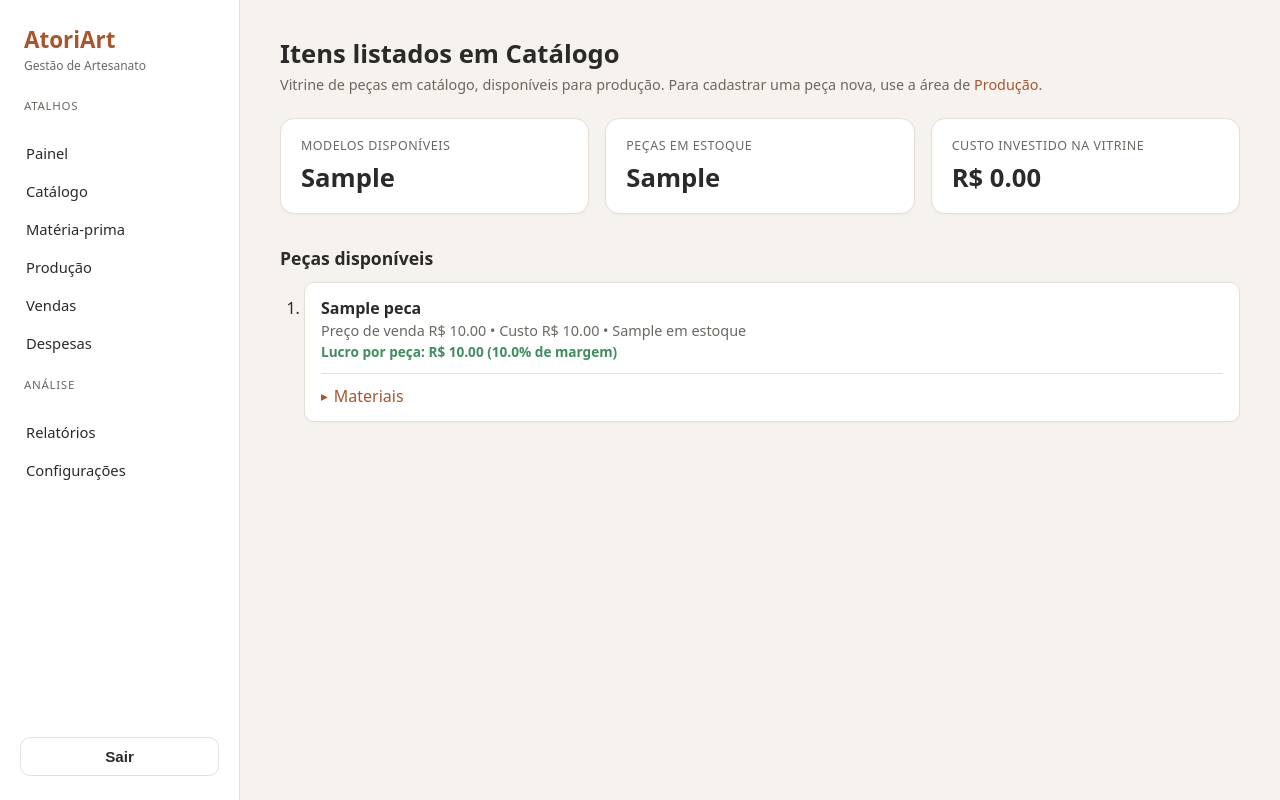
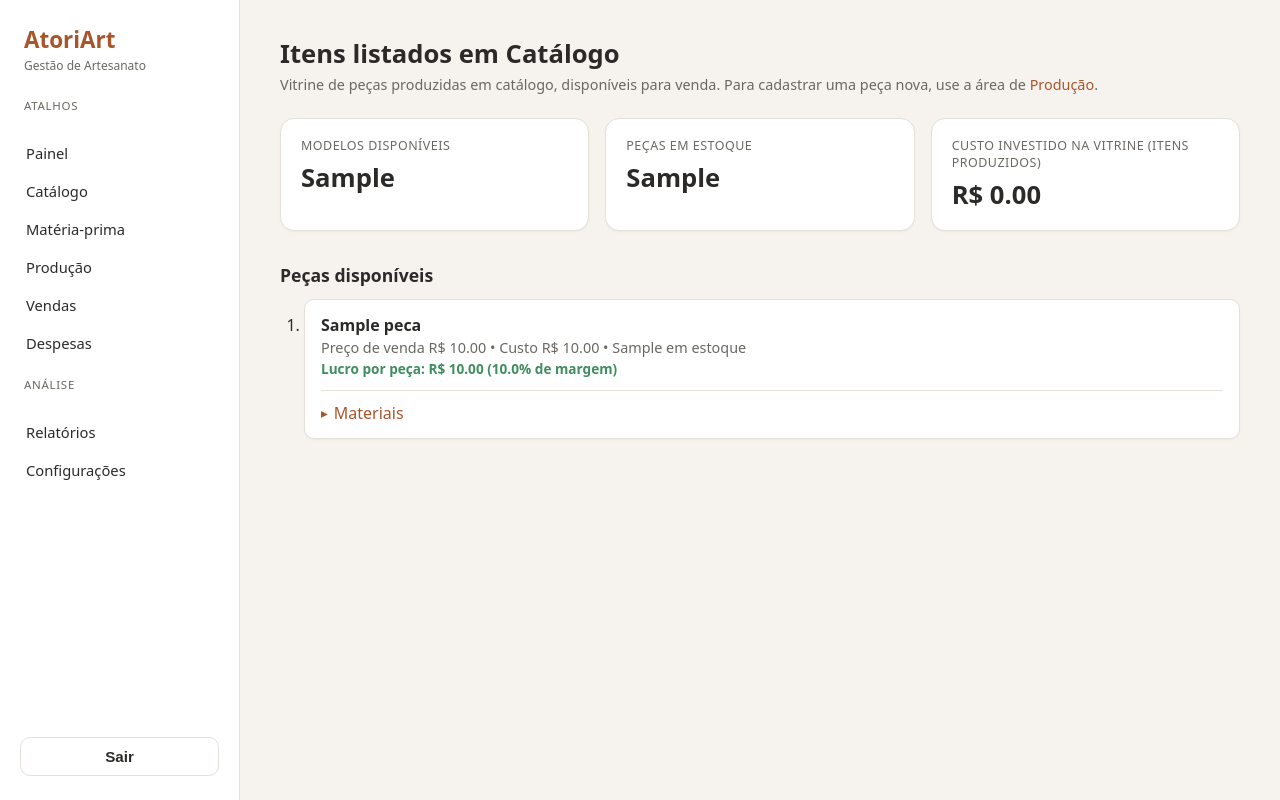
Before and after one commit to leobfarias/projeto-atoriart, a Python web app: template frontend/templates/catalogo/index.html in a window 1280 px wide. Run offline with Jinja, Linux system fonts and the light colour scheme; the template is opened without the code that fills it: most values are stand-ins (such as "Sample title", 1, 10 or a date in 2020).

Commit message:
Atualiza rótulos e descrições em várias páginas para maior clareza sobre produtos e custos

```diff
--- a/frontend/templates/catalogo/index.html
+++ b/frontend/templates/catalogo/index.html
@@ -15,7 +15,7 @@
     <div>
       <h1 class="content__title">Itens listados em Catálogo</h1>
       <p class="content__subtitle">
-        Vitrine de peças em catálogo, disponíveis para produção.
+        Vitrine de peças produzidas em catálogo, disponíveis para venda.
         Para cadastrar uma peça nova, use a área de
         <a href="{{ url_for('producao.index') }}">Produção</a>.
       </p>
@@ -32,7 +32,7 @@
       <p class="card__value">{{ pecas_em_estoque }}</p>
     </article>
     <article class="card">
-      <p class="card__label">Custo investido na vitrine</p>
+      <p class="card__label">Custo investido na vitrine (itens produzidos)</p>
       <p class="card__value">R$ {{ '%.2f'|format(custo_investido) }}</p>
     </article>
   </section>
--- a/frontend/templates/materia_prima/index.html
+++ b/frontend/templates/materia_prima/index.html
@@ -37,7 +37,7 @@
       <p class="card__value">{{ total_alerta }}</p>
     </article>
     <article class="card">
-      <p class="card__label">Valor investido</p>
+      <p class="card__label">Valor investido em materiais</p>
       <p class="card__value">R$ {{ '%.2f'|format(valor_investido) }}</p>
     </article>
   </section>
--- a/frontend/templates/producao/index.html
+++ b/frontend/templates/producao/index.html
@@ -65,7 +65,7 @@
                 <span class="peca__valores">
                   {{ peca.quantidade_estoque }} em estoque
                   • Custo R$ {{ '%.2f'|format(peca.custo_producao) }}
-                  • Preço de venda R$ {{ '%.2f'|format(peca.preco_venda) }}
+                  • Preço de venda sugerido R$ {{ '%.2f'|format(peca.preco_venda) }}
                 </span>
                 <span class="peca__lucro {% if peca.lucro < 0 %}peca__lucro--negativo{% endif %}">
                   Lucro por peça: R$ {{ '%.2f'|format(peca.lucro) }}
--- a/frontend/templates/producao/peca_form.html
+++ b/frontend/templates/producao/peca_form.html
@@ -20,8 +20,8 @@
       </h1>
       <p class="content__subtitle">
         {% if modo == 'novo' %}
-          Cadastre uma peça e os materiais que ela usa.
-          Ela aparece no catálogo quando o estoque ficar maior que zero.
+          <br>Cadastre uma peça e os materiais que ela usa.
+          <br><br><strong>Elas aparecem no catálogo quando o estoque ficar maior que zero.</strong>
         {% else %}
           Atualize as informações da peça e seus materiais.
         {% endif %}
--- a/frontend/templates/relatorios/index.html
+++ b/frontend/templates/relatorios/index.html
@@ -31,7 +31,7 @@
       <p class="card__value">R$ {{ '%.2f'|format(custo_total) }}</p>
     </article>
     <article class="card">
-      <p class="card__label">Lucro bruto</p>
+      <p class="card__label">Lucro bruto (sem contar despesas, apenas custo de produção)</p>
       <p class="card__value">R$ {{ '%.2f'|format(lucro) }}</p>
     </article>
     <article class="card">
--- a/frontend/templates/vendas/index.html
+++ b/frontend/templates/vendas/index.html
@@ -33,7 +33,7 @@
       <p class="card__value">R$ {{ '%.2f'|format(faturamento) }}</p>
     </article>
     <article class="card">
-      <p class="card__label">Lucro bruto</p>
+      <p class="card__label">Lucro bruto (faturamento - custos de produção)</p>
       <p class="card__value">R$ {{ '%.2f'|format(lucro_bruto) }}</p>
     </article>
     <article class="card">
```
